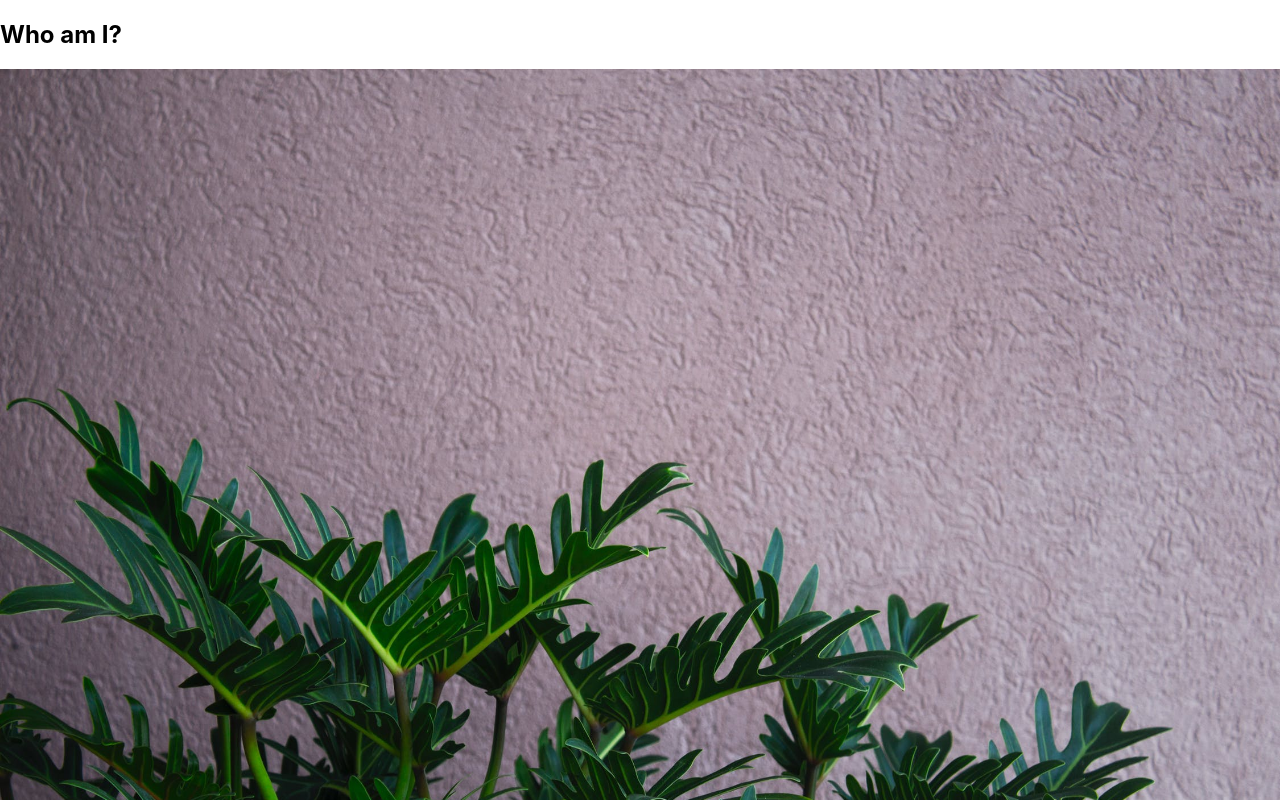
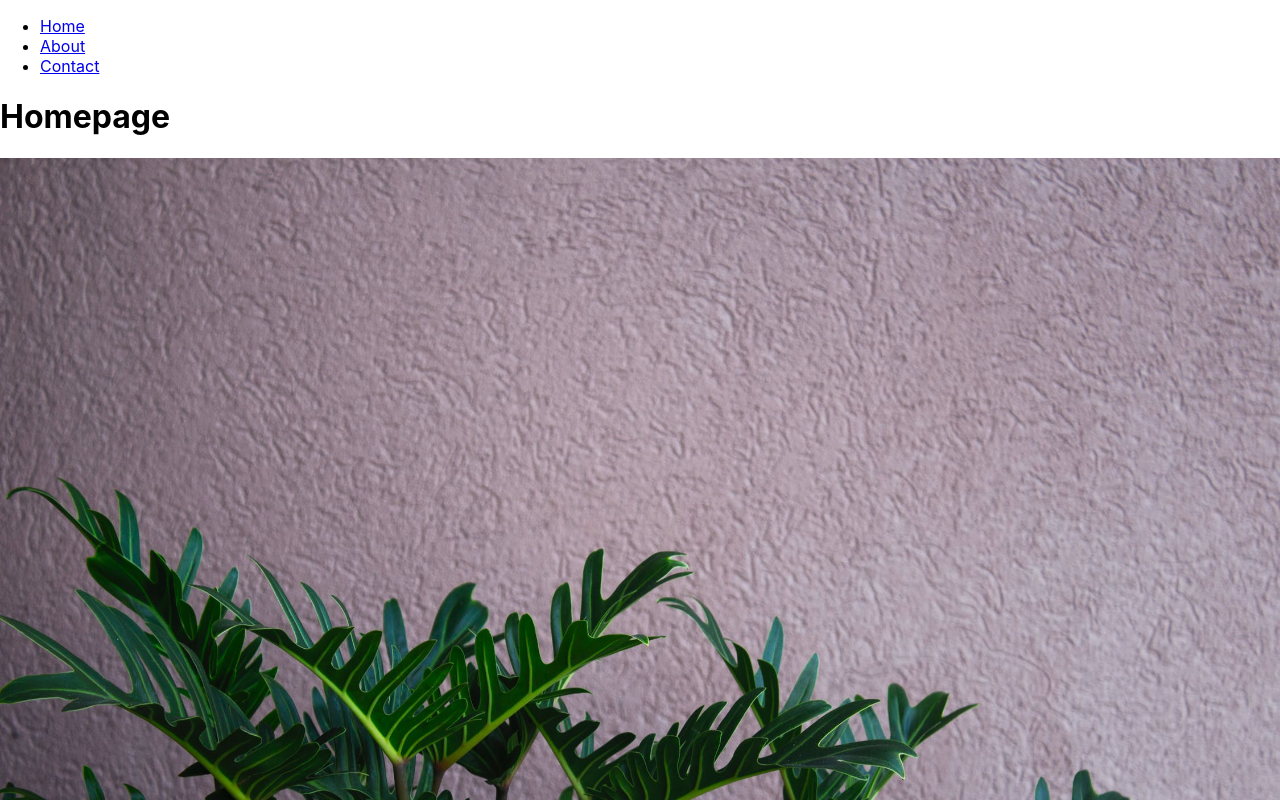
Before and after one commit to VSLG2020/rct_portfolio, a React (Create React App) app: page / in a window 1280 px wide. Shown: the top 800 px of the page. Built offline with nearby package versions, Linux system fonts and the light colour scheme.

Commit message:
added portfoliocontainer and files, linked them

```diff
--- a/src/App.js
+++ b/src/App.js
@@ -1,19 +1,6 @@
-import React from 'react';
-//import logo from './logo.svg';
-import About from './components/about';
-import Nav from './components/nav';
-import './App.css';
+import React from "react";
+import PortfolioContainer from "./components/portfoliocontainer";
 
-function App() {
-
-  return (
-    <div>
-      <Nav></Nav>
-      <main>
-        <About></About>
-      </main>
-    </div>
-  );
-}
+const App = () => <PortfolioContainer />;
 
 export default App;
--- a/src/components/about/index.js
+++ /dev/null
@@ -1,14 +0,0 @@
-import React from 'react';
-import coverImage from "../../assets/images/backgroundimg2.jpeg";
-
-function About() {
-  return (
-    <section>
-      <h1 id="about">Who am I?</h1>
-      <img src={coverImage} className="my-2" style={{ width: "100%" }} alt="cover"/>
-    </section>
-
-  );
-}
-
-export default About;
--- a/src/components/nav/index.js
+++ /dev/null
@@ -1,11 +0,0 @@
-import React from 'react';
-
-function Nav() {
-
-  return (
-    <header>
-    </header>
-  );
-}
-
-export default Nav;
--- /dev/null
+++ b/src/components/nav/nav.js
@@ -0,0 +1,24 @@
+import React from 'react';
+
+function nav(props) {
+  const tabs = ['Home', 'About', 'Contact'];
+  return (
+    <ul className="nav nav-tabs">
+      {tabs.map(tab => (
+        <li className="nav-item" key={tab}>
+          <a
+            href={'#' + tab.toLowerCase()}
+            onClick={() => props.handlePageChange(tab)}
+            className={
+              props.currentPage === tab ? 'nav-link active' : 'nav-link'
+            }
+          >
+            {tab}
+          </a>
+        </li>
+      ))}
+    </ul>
+  );
+}
+
+export default nav;
--- /dev/null
+++ b/src/components/pages/about/about.js
@@ -0,0 +1,14 @@
+import React from 'react';
+//import coverImage from "../../assets/images/backgroundimg2.jpeg";
+
+function About() {
+  return (
+    <section>
+      <h1 id="about">Who am I?</h1>
+      {/* <img src={coverImage} className="my-2" style={{ width: "100%" }} alt="cover"/> */}
+    </section>
+
+  );
+}
+
+export default About;
--- /dev/null
+++ b/src/components/pages/contact/contact.js
@@ -0,0 +1,20 @@
+import React from "react";
+
+const Contact = () => (
+  <div>
+    <h1>Contact Page</h1>
+    <p>
+      Integer cursus bibendum sem non pretium. Vestibulum in aliquet sem, quis molestie urna.
+      Aliquam semper ultrices varius. Aliquam faucibus sit amet magna a ultrices. Aenean
+      pellentesque placerat lacus imperdiet efficitur. In felis nisl, luctus non ante euismod,
+      tincidunt bibendum mi. In a molestie nisl, eu sodales diam. Nam tincidunt lacus quis magna
+      posuere, eget tristique dui dapibus. Maecenas fermentum elementum faucibus. Quisque nec metus
+      vestibulum, egestas massa eu, sollicitudin ipsum. Nulla facilisi. Sed ut erat ligula. Nam
+      tincidunt nunc in nibh dictum ullamcorper. Class aptent taciti sociosqu ad litora torquent per
+      conubia nostra, per inceptos himenaeos. Etiam ornare rutrum felis at rhoncus. Etiam vel
+      condimentum magna, quis tempor nulla.
+    </p>
+  </div>
+);
+
+export default Contact;
--- /dev/null
+++ b/src/components/pages/home/home.js
@@ -0,0 +1,14 @@
+import React from 'react';
+import coverImage from "../../../assets/images/backgroundimg2.jpeg";
+
+const home = () => (
+
+    <div>
+        <h1>
+        Homepage
+        </h1>
+    <img src={coverImage} className="my-2" style={{ width: "100%" }} alt="cover"/>
+    </div>
+);
+
+export default home;
--- /dev/null
+++ b/src/components/portfoliocontainer.js
@@ -0,0 +1,44 @@
+import React, { useState } from 'react';
+import Nav from './nav/nav';
+import Home from './pages/home/home';
+import About from './pages/about/about';
+import Contact from './pages/contact/contact';
+
+function Portfolio(){
+    const [currentPage, handlePageChange] = useState('Home');
+
+    const renderPage = () => {
+
+      switch(currentPage){
+
+        case'About': return(
+          <About/>
+        )
+        case'Contact': return(
+          <Contact/>
+        )
+        default:
+          return(<Home/>)
+
+      }
+    };
+
+
+    return (
+        <div>
+          <Nav currentPage={currentPage} handlePageChange={handlePageChange} />
+          <div>
+            {
+
+              renderPage()
+
+            }
+          </div>
+        </div>
+      );
+
+
+}
+
+
+export default Portfolio;
--- a/src/index.js
+++ b/src/index.js
@@ -1,6 +1,6 @@
 import React from 'react';
 import ReactDOM from 'react-dom';
-import './index.css';
+import './assets/index.css';
 import App from './App';
 import reportWebVitals from './reportWebVitals';
 
```
Also changed, not shown: src/assets/index.css (renamed from src/index.css), src/logo.svg (deleted).
